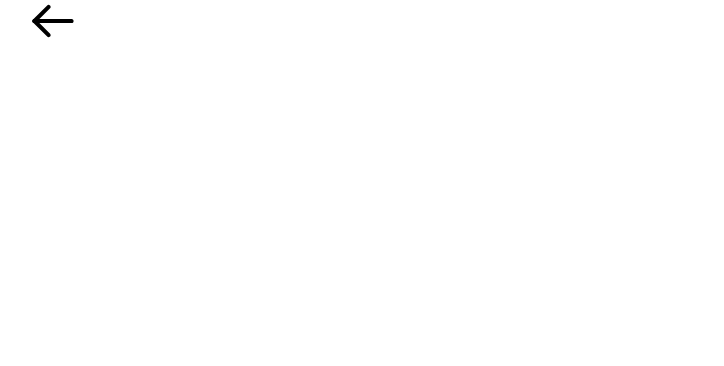
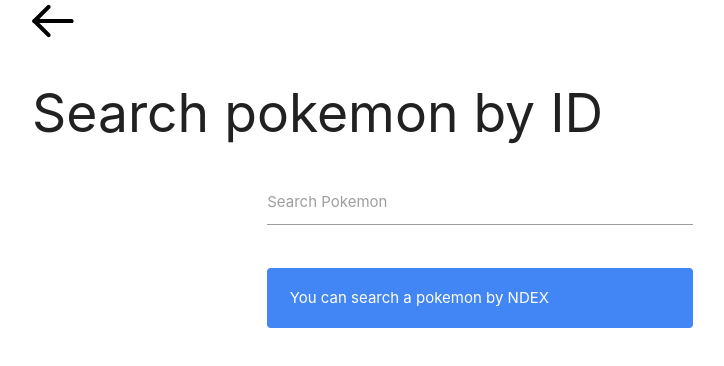
Before and after one commit to Pyozer/PokeReact, a React (Create React App) app in the folder pokedex-client/: page /search in a window 1280 px wide. Shown: the top 366 px of the page, without its empty margins (160-884 px from the left). Built offline with nearby package versions, Linux system fonts and the light colour scheme; no server answers; the HTML template or start-up script is replaced by a standard one.

Commit message:
Add pokemon search by ID, floating button and code improvement

```diff
--- a/pokedex-client/src/App.js
+++ b/pokedex-client/src/App.js
@@ -3,13 +3,26 @@
 import Home from './pages/Home'
 import Pokemon from './pages/Pokemon'
 import PageNotFound from './pages/PageNotFound'
+import SearchPokemons from './pages/SearchPokemon';
+
+/* The regex on route allow only parameter that verify:
+- Is an integer
+- Match with 00[1-9] : 001 to 009
+- Or match with 0[1-9][0-9] : 010 to 099
+- Or match with [1-7][0-9][0-9] : 100 to 799
+- Or match with 80[0-7] : 800 to 807
+*/
 
 const App = () => (
   <Router>
     <div className="container pt-3 pb-4 mh100">
       <Switch>
-        <Route path="/" exact component={Home} />
-        <Route path="/:pokemonId" exact component={Pokemon} />
+        <Route exact path="/" component={Home} />
+        <Route
+          exact
+          path="/:pokemonId(00[1-9]|0[1-9][0-9]|[1-7][0-9][0-9]|80[0-7])"
+          component={Pokemon} />
+        <Route exact path="/search" component={SearchPokemons} />
         <Route component={PageNotFound} />
       </Switch>
     </div>
--- a/pokedex-client/src/components/MessageAction.js
+++ b/pokedex-client/src/components/MessageAction.js
@@ -1,9 +1,9 @@
 import React from 'react';
 import Message from './Message';
 
-const MessageAction = ({ message = "", onAction, buttonText = "Réessayer" }) => {
+const MessageAction = ({ message = "", onAction, buttonText = "Réessayer", type }) => {
     return (
-        <Message>
+        <Message type={type}>
             <div className="flex">
                 <div className="flex-grow">
                     {message}
--- a/pokedex-client/src/css/index.css
+++ b/pokedex-client/src/css/index.css
@@ -21,6 +21,12 @@
 .justify-content-between { justify-content: space-between; }
 .align-items-center { align-items: center; }
 
+.fixed-bottom-right {
+    position: fixed;
+    bottom: 32px;
+    right: 32px;
+}
+
 .w50 { width: 50%; }
 .h100 { height: 100%; }
 .mh100 { min-height: 100%; }
@@ -34,10 +40,15 @@
 }
 
 .mt-2 { margin-top: 1.6em!important; }
+.mt-4 { margin-top: 3.6em!important; }
 .mr-1 { margin-right: 0.8em!important; }
 .mr-2 { margin-right: 2em!important; }
 .mb-0 { margin-bottom: 0!important; }
 .m-0 { margin: 0 }
+
+.circled {
+    border-radius: 50px;
+}
 
 .card { border-radius: 7px; }
 .title {
--- a/pokedex-client/src/pages/Home.js
+++ b/pokedex-client/src/pages/Home.js
@@ -2,10 +2,11 @@
 import { Link } from 'react-router-dom'
 import SearchBar from '../components/SearchBar'
 import PokemonList from '../components/PokemonList';
+import MessageAction from '../components/MessageAction';
 import PageTitle from '../Context';
 import logoPokedex from '../assets/Pokedex_logo.png';
+import searchIcon from '../assets/search_icon.svg';
 import '../css/Home.css';
-import MessageButton from '../components/MessageAction';
 
 class Home extends Component {
     defaultState = { dataLoaded: false, pokemons: [], error: null, search: "" }
@@ -25,7 +26,7 @@
         fetch('http://localhost:3001/pokemons')
             .then(res => res.json())
             .then(res => {
-                res.data = (res.data || []).sort(({ndexA}, {ndexB}) => {
+                res.data = (res.data || []).sort(({ ndexA }, { ndexB }) => {
                     if (ndexA > ndexB) return 1
                     if (ndexA < ndexB) return -1
                     return 0
@@ -52,7 +53,7 @@
     renderErrorMsg = (error, action) => (
         <div className="row">
             <div className="col s12 m8 l6 offset-m2 offset-l3">
-                <MessageButton message={error} onAction={action} />
+                <MessageAction message={error} onAction={action} />
             </div>
         </div>
     )
@@ -64,9 +65,11 @@
             return this.renderErrorMsg(`Error: ${error}`, this.fetchAllPokemon)
 
         const pokemonsFiltered = this.getFilteredPokemons(search)
-        if (pokemonsFiltered.length === 0)
-            return this.renderErrorMsg('No pokemon :/')
-
+        if (pokemonsFiltered.length === 0) {
+            if (search.length > 0)
+                return this.renderErrorMsg(<span>No search result with <strong>{search}</strong></span>)
+            return this.renderErrorMsg(<span>There isn't any pokemon in database</span>)
+        }
         return <PokemonList pokemons={pokemonsFiltered} />
     }
 
@@ -86,6 +89,11 @@
                     </div>
                     {this.renderBody(this.state)}
                 </main>
+                <div className="fixed-bottom-right">
+                    <Link to="/search" className="btn-floating btn-large waves-effect waves-light red flex align-items-center justify-content-center">
+                        <img src={searchIcon} width="30" />
+                    </Link>
+                </div>
             </PageTitle>
         )
     }
--- a/pokedex-client/src/pages/Pokemon.js
+++ b/pokedex-client/src/pages/Pokemon.js
@@ -4,6 +4,7 @@
 import PokemonHeader from '../components/PokemonHeader'
 import BackIcon from '../components/BackIcon'
 import PageTitle from '../Context';
+import MessageAction from '../components/MessageAction';
 
 class Pokemon extends Component {
     constructor(props) {
@@ -12,22 +13,32 @@
     }
 
     componentDidMount() {
-        this.fetchPokemon(this.props.match.params.pokemonId)
+        this.fetchPokemon()
     }
 
-    fetchPokemon = (pokemonId) => {
-        fetch(`http://localhost:3001/pokemons/${pokemonId}`)
+    fetchPokemon = () => {
+        fetch(`http://localhost:3001/pokemons/${this.props.match.params.pokemonId}`)
             .then(res => res.json())
             .then(res => {
                 this.setState({ dataLoaded: true, error: res.message, pokemon: res.data })
             });
     }
 
+    renderErrorMsg = (error, action) => (
+        <div className="row mt-4">
+            <div className="col s12 m8 l6 offset-m2 offset-l3">
+                <MessageAction message={error} onAction={action} />
+            </div>
+        </div>
+    )
+
     renderBody = ({ dataLoaded, error, pokemon }) => {
-        if (!dataLoaded) return
-        if (error) return <h3>Error: {error}</h3>
+        if (!dataLoaded)
+            return <></>
+        if (error)
+            return this.renderErrorMsg(`Error: ${error}`, this.fetchPokemon)
 
-        if (!pokemon) return <h3>No pokemon :/</h3>
+        if (!pokemon) this.renderErrorMsg('No pokemon :/')
 
         return <PokemonInfo pokemon={pokemon} />
     }
@@ -35,7 +46,7 @@
     render() {
         const { pokemon } = this.state
         const pokemonId = this.props.match.params.pokemonId
-        const pokemonName = pokemon ? pokemon.nom : ''
+        const pokemonName = pokemon && pokemon.nom ? pokemon.nom : ''
 
         return (
             <PageTitle title={`#${pokemonId} ${pokemonName}`}>
@@ -43,12 +54,8 @@
                     <div>
                         <BackIcon href="/" title="Back to home" />
                     </div>
-                    {pokemon ? (
-                        <>
-                            <PokemonHeader ndex={pokemon.ndex} nom={pokemon.nom} className="col s8" />
-                            <div></div>
-                        </>
-                    ) : <></>}
+                    <PokemonHeader ndex={pokemonId} nom={pokemonName} className="col s8" />
+                    <div style={{width: 42}}></div> { /* Empty div to correctly center align header (justify-content-between) */}
                 </div>
                 {this.renderBody(this.state)}
             </PageTitle>
--- /dev/null
+++ b/pokedex-client/src/pages/SearchPokemon.js
@@ -0,0 +1,74 @@
+import React, { Component } from 'react';
+import SearchBar from '../components/SearchBar'
+import PokemonList from '../components/PokemonList';
+import PageTitle from '../Context';
+import '../css/Home.css';
+import MessageAction from '../components/MessageAction';
+import BackIcon from '../components/BackIcon';
+
+class SearchPokemons extends Component {
+    constructor(props) {
+        super(props)
+        this.state = { search: "" }
+    }
+
+    onSearch = (search) => {
+        this.setState({ search: search })
+    }
+
+    pad = (number) => ("000" + number).slice(-3)
+
+    getPokemons = (search) => {
+        let pokemons = []
+
+        for (let i = parseInt(search); i <= 807; i++) { // Between $search and 807
+            const iPad = this.pad(i)
+            if (iPad.includes(search) && i !== 0)
+                pokemons.push({ ndex: iPad, nom: "" })
+        }
+        return pokemons
+    }
+
+    renderErrorMsg = (error, type) => (
+        <div className="row">
+            <div className="col s12 m8 l6 offset-m2 offset-l3">
+                <MessageAction message={error} type={type} />
+            </div>
+        </div>
+    )
+
+    renderBody = ({ search }) => {
+        if (search.length === 0)
+            return this.renderErrorMsg(<span>You can search a pokemon by NDEX</span>, 'primary')
+        if (search.match(/[a-z]+/gi))
+            return this.renderErrorMsg(<span>Only number are accepted !</span>)
+
+        const ndex = parseInt(search)
+        if (search.length > 0 && (ndex < 0 || ndex > 807))
+            return this.renderErrorMsg(<span>Your search can only include number between 0 and 807</span>)
+
+        return <PokemonList pokemons={this.getPokemons(search)} />
+    }
+
+    render() {
+        return (
+            <PageTitle title="Search pokemon by ID">
+                <div className="flex align-items-center justify-content-between">
+                    <div>
+                        <BackIcon href="/" title="Back to home" />
+                    </div>
+                    <h2>Search pokemon by ID</h2>
+                    <div style={{width: 42}}></div> { /* Empty div to correctly center align header (justify-content-between) */}
+                </div>
+                <div className="row mt-4">
+                        <div className="col s12 m8 l6 offset-m2 offset-l3">
+                            <SearchBar onSearch={this.onSearch} />
+                        </div>
+                    </div>
+                    {this.renderBody(this.state)}
+            </PageTitle>
+        )
+    }
+}
+
+export default SearchPokemons;
```
Also changed, not shown: pokedex-client/src/assets/search_icon.svg (added), 1 other file (tests, documents, lock files or other folders).
